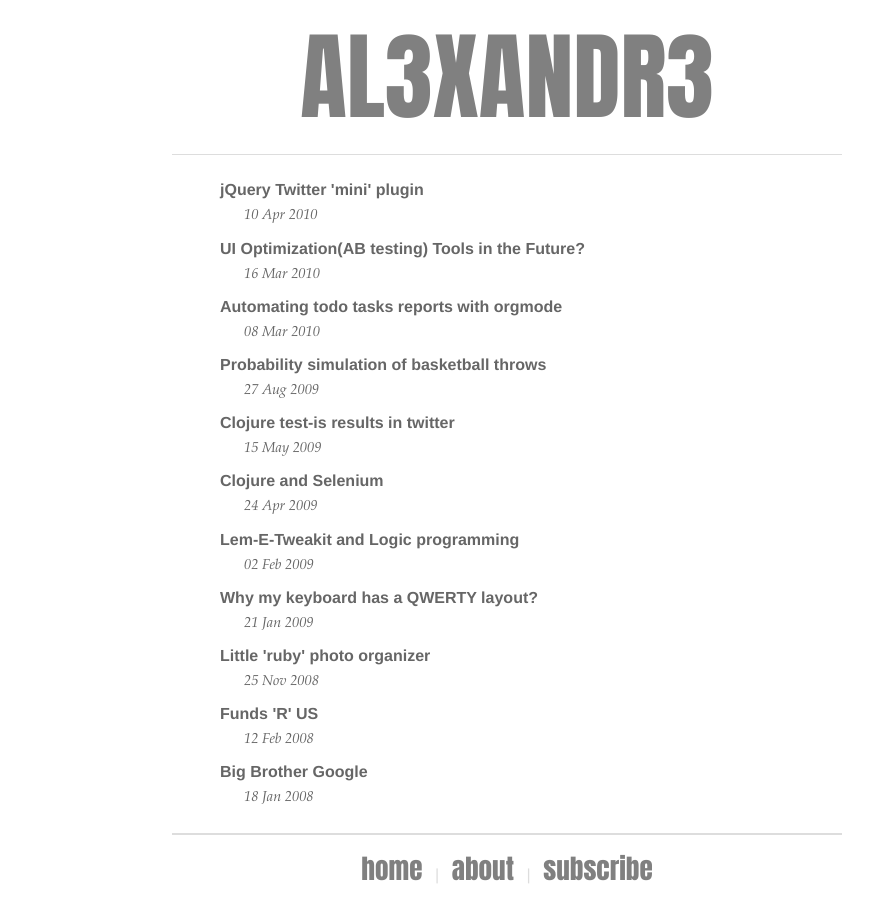
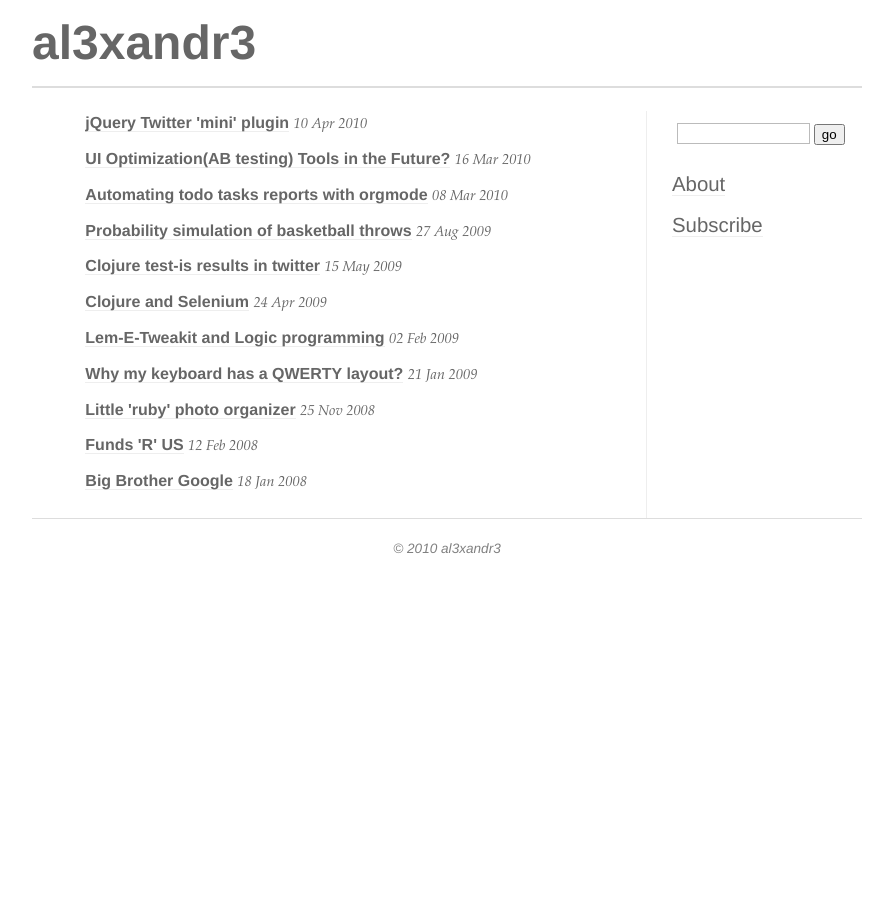
Before and after one commit to al3xandr3/al3xandr3.github.io, a Jekyll site: the page built from index.html, in a window 1280 px wide. Shown: the whole page, without its empty margins (133-1026 px from the left). Built offline with Jekyll 4.4.1, drawn with Linux system fonts in a browser that asks for light colours; nearby versions of some CDN libraries.

Commit message:
site: layout refactor

```diff
--- a/_config.yml
+++ b/_config.yml
@@ -3,6 +3,6 @@ pygments: false
 exclude:
   - pre-process.rb
 author: al3xandr3
-title: AL3XANDR3
+title: al3xandr3
 keywords: programming, probabilities, machine learning, alexandre martins, al3xandr3
 url: http://al3xandr3.github.com
--- /dev/null
+++ b/_includes/search.html
@@ -0,0 +1,18 @@
+<div id="search">
+<form method="get" action="http://www.google.com/search">
+  <table border="0" cellpadding="0">
+    <tr>
+      <td>
+	<input type="text"  style="font-size:110%"  name="q" size="12"	maxlength="255" value="" />
+	<input type="submit" value="go" />
+      </td>
+    </tr>
+    <tr  style="display:none;">
+      <td align="center" style="font-size:75%">
+	<input type="checkbox"  name="sitesearch"
+	value="al3xandr3.github.com" checked />
+      </td>
+    </tr>
+  </table>
+</form>
+</div>
--- a/_layouts/default.html
+++ b/_layouts/default.html
@@ -50,18 +50,39 @@
   <body>
     <div class="container">
 
-      <div id="header" class="header span-17">
-	<a href="/" class="header-title">{{ site.title }}</a>
+      <div id="header" class="header span-21">
+	<h1><a href="/" id="header-title">{{ site.title }}</a></h1>
 	<hr>
       </div>
 
-      {{ content }}
+      <div id="content" class="span-15 colborder">
+        {{ content }}
+      </div>
 
-      <div id="footer" class="footer span-17">
+      <div id="sidebar" class="span-5 last">
+	{% include search.html %}
+	<h3><a href="/pages/about.html">About</a></h3>
+	<h3><a href="http://feeds.feedburner.com/al3xandr3">Subscribe</a></h3>
+	<!-- Twitter Plugin -->
+	<h3 id="tw-tittle" class="alt" style="display:none;">
+  	  <a href="http://twitter.com/al3xandr3" target="_blank">on twitter</a>
+	</h3>
+        <div id="twitter" class=""></div>
+        <script type="text/javascript"
+        src="http://github.com/al3xandr3/jquery-twitter-plugin/raw/master/twitter.js">
+        </script>
+        <script type="text/javascript">
+        $(function() {
+          $('#twitter').twitter({'user':'al3xandr3','count':3}, function(el) {
+          $('#tw-tittle').show();
+          });
+        });
+        </script>
+      </div>
+
+      <div id="footer" class="span-21">
         <hr>
-        <a href="/" class="footer-link">home</a>&nbsp;|
-        <a href="/pages/about.html" class="footer-link">about</a>&nbsp;|
-        <a href="http://feeds.feedburner.com/al3xandr3" class="footer-link">subscribe</a>
+	<span class="footer">&copy; 2010 {{ site.author }}</span>
       </div>
     </div>
 
--- a/css/blueprint/screen.css
+++ b/css/blueprint/screen.css
@@ -97,9 +97,9 @@ form.inline p {margin-bottom:0;}
 .success a {color:#264409;}
 
 /* grid.css */
-.container {width:670px;margin:0 auto;}
+.container {width:950px;margin:0 auto;}
 .showgrid {background:url(src/grid.png);}
-.column, .span-1, .span-2, .span-3, .span-4, .span-5, .span-6, .span-7, .span-8, .span-9, .span-10, .span-11, .span-12, .span-13, .span-14, .span-15, .span-16, .span-17 {float:left;margin-right:10px;}
+.column, .span-1, .span-2, .span-3, .span-4, .span-5, .span-6, .span-7, .span-8, .span-9, .span-10, .span-11, .span-12, .span-13, .span-14, .span-15, .span-16, .span-17, .span-18, .span-19, .span-20, .span-21, .span-22, .span-23, .span-24 {float:left;margin-right:10px;}
 .last {margin-right:0;}
 .span-1 {width:30px;}
 .span-2 {width:70px;}
@@ -117,25 +117,39 @@ form.inline p {margin-bottom:0;}
 .span-14 {width:550px;}
 .span-15 {width:590px;}
 .span-16 {width:630px;}
-.span-17 {width:670px;margin-right:0;}
-input.span-1, textarea.span-1, input.span-2, textarea.span-2, input.span-3, textarea.span-3, input.span-4, textarea.span-4, input.span-5, textarea.span-5, input.span-6, textarea.span-6, input.span-7, textarea.span-7, input.span-8, textarea.span-8, input.span-9, textarea.span-9, input.span-10, textarea.span-10, input.span-11, textarea.span-11, input.span-12, textarea.span-12, input.span-13, textarea.span-13, input.span-14, textarea.span-14, input.span-15, textarea.span-15, input.span-16, textarea.span-16, input.span-17, textarea.span-17 {border-left-width:1px!important;border-right-width:1px!important;padding-left:5px!important;padding-right:5px!important;}
-input.span-1, textarea.span-1 {width:18px!important;}
-input.span-2, textarea.span-2 {width:58px!important;}
-input.span-3, textarea.span-3 {width:98px!important;}
-input.span-4, textarea.span-4 {width:138px!important;}
-input.span-5, textarea.span-5 {width:178px!important;}
-input.span-6, textarea.span-6 {width:218px!important;}
-input.span-7, textarea.span-7 {width:258px!important;}
-input.span-8, textarea.span-8 {width:298px!important;}
-input.span-9, textarea.span-9 {width:338px!important;}
-input.span-10, textarea.span-10 {width:378px!important;}
-input.span-11, textarea.span-11 {width:418px!important;}
-input.span-12, textarea.span-12 {width:458px!important;}
-input.span-13, textarea.span-13 {width:498px!important;}
-input.span-14, textarea.span-14 {width:538px!important;}
-input.span-15, textarea.span-15 {width:578px!important;}
-input.span-16, textarea.span-16 {width:618px!important;}
-input.span-17, textarea.span-17 {width:658px!important;}
+.span-17 {width:670px;}
+.span-18 {width:710px;}
+.span-19 {width:750px;}
+.span-20 {width:790px;}
+.span-21 {width:830px;}
+.span-22 {width:870px;}
+.span-23 {width:910px;}
+.span-24 {width:950px;margin-right:0;}
+input.span-1, textarea.span-1, input.span-2, textarea.span-2, input.span-3, textarea.span-3, input.span-4, textarea.span-4, input.span-5, textarea.span-5, input.span-6, textarea.span-6, input.span-7, textarea.span-7, input.span-8, textarea.span-8, input.span-9, textarea.span-9, input.span-10, textarea.span-10, input.span-11, textarea.span-11, input.span-12, textarea.span-12, input.span-13, textarea.span-13, input.span-14, textarea.span-14, input.span-15, textarea.span-15, input.span-16, textarea.span-16, input.span-17, textarea.span-17, input.span-18, textarea.span-18, input.span-19, textarea.span-19, input.span-20, textarea.span-20, input.span-21, textarea.span-21, input.span-22, textarea.span-22, input.span-23, textarea.span-23, input.span-24, textarea.span-24 {border-left-width:1px;border-right-width:1px;padding-left:5px;padding-right:5px;}
+input.span-1, textarea.span-1 {width:18px;}
+input.span-2, textarea.span-2 {width:58px;}
+input.span-3, textarea.span-3 {width:98px;}
+input.span-4, textarea.span-4 {width:138px;}
+input.span-5, textarea.span-5 {width:178px;}
+input.span-6, textarea.span-6 {width:218px;}
+input.span-7, textarea.span-7 {width:258px;}
+input.span-8, textarea.span-8 {width:298px;}
+input.span-9, textarea.span-9 {width:338px;}
+input.span-10, textarea.span-10 {width:378px;}
+input.span-11, textarea.span-11 {width:418px;}
+input.span-12, textarea.span-12 {width:458px;}
+input.span-13, textarea.span-13 {width:498px;}
+input.span-14, textarea.span-14 {width:538px;}
+input.span-15, textarea.span-15 {width:578px;}
+input.span-16, textarea.span-16 {width:618px;}
+input.span-17, textarea.span-17 {width:658px;}
+input.span-18, textarea.span-18 {width:698px;}
+input.span-19, textarea.span-19 {width:738px;}
+input.span-20, textarea.span-20 {width:778px;}
+input.span-21, textarea.span-21 {width:818px;}
+input.span-22, textarea.span-22 {width:858px;}
+input.span-23, textarea.span-23 {width:898px;}
+input.span-24, textarea.span-24 {width:938px;}
 .append-1 {padding-right:40px;}
 .append-2 {padding-right:80px;}
 .append-3 {padding-right:120px;}
@@ -152,6 +166,13 @@ input.span-17, textarea.span-17 {width:658px!important;}
 .append-14 {padding-right:560px;}
 .append-15 {padding-right:600px;}
 .append-16 {padding-right:640px;}
+.append-17 {padding-right:680px;}
+.append-18 {padding-right:720px;}
+.append-19 {padding-right:760px;}
+.append-20 {padding-right:800px;}
+.append-21 {padding-right:840px;}
+.append-22 {padding-right:880px;}
+.append-23 {padding-right:920px;}
 .prepend-1 {padding-left:40px;}
 .prepend-2 {padding-left:80px;}
 .prepend-3 {padding-left:120px;}
@@ -168,6 +189,13 @@ input.span-17, textarea.span-17 {width:658px!important;}
 .prepend-14 {padding-left:560px;}
 .prepend-15 {padding-left:600px;}
 .prepend-16 {padding-left:640px;}
+.prepend-17 {padding-left:680px;}
+.prepend-18 {padding-left:720px;}
+.prepend-19 {padding-left:760px;}
+.prepend-20 {padding-left:800px;}
+.prepend-21 {padding-left:840px;}
+.prepend-22 {padding-left:880px;}
+.prepend-23 {padding-left:920px;}
 .border {padding-right:4px;margin-right:5px;border-right:1px solid #eee;}
 .colborder {padding-right:24px;margin-right:25px;border-right:1px solid #eee;}
 .pull-1 {margin-left:-40px;}
@@ -187,7 +215,14 @@ input.span-17, textarea.span-17 {width:658px!important;}
 .pull-15 {margin-left:-600px;}
 .pull-16 {margin-left:-640px;}
 .pull-17 {margin-left:-680px;}
-.pull-1, .pull-2, .pull-3, .pull-4, .pull-5, .pull-6, .pull-7, .pull-8, .pull-9, .pull-10, .pull-11, .pull-12, .pull-13, .pull-14, .pull-15, .pull-16, .pull-17 {float:left;position:relative;}
+.pull-18 {margin-left:-720px;}
+.pull-19 {margin-left:-760px;}
+.pull-20 {margin-left:-800px;}
+.pull-21 {margin-left:-840px;}
+.pull-22 {margin-left:-880px;}
+.pull-23 {margin-left:-920px;}
+.pull-24 {margin-left:-960px;}
+.pull-1, .pull-2, .pull-3, .pull-4, .pull-5, .pull-6, .pull-7, .pull-8, .pull-9, .pull-10, .pull-11, .pull-12, .pull-13, .pull-14, .pull-15, .pull-16, .pull-17, .pull-18, .pull-19, .pull-20, .pull-21, .pull-22, .pull-23, .pull-24 {float:left;position:relative;}
 .push-1 {margin:0 -40px 1.5em 40px;}
 .push-2 {margin:0 -80px 1.5em 80px;}
 .push-3 {margin:0 -120px 1.5em 120px;}
@@ -205,7 +240,14 @@ input.span-17, textarea.span-17 {width:658px!important;}
 .push-15 {margin:0 -600px 1.5em 600px;}
 .push-16 {margin:0 -640px 1.5em 640px;}
 .push-17 {margin:0 -680px 1.5em 680px;}
-.push-1, .push-2, .push-3, .push-4, .push-5, .push-6, .push-7, .push-8, .push-9, .push-10, .push-11, .push-12, .push-13, .push-14, .push-15, .push-16, .push-17 {float:right;position:relative;}
+.push-18 {margin:0 -720px 1.5em 720px;}
+.push-19 {margin:0 -760px 1.5em 760px;}
+.push-20 {margin:0 -800px 1.5em 800px;}
+.push-21 {margin:0 -840px 1.5em 840px;}
+.push-22 {margin:0 -880px 1.5em 880px;}
+.push-23 {margin:0 -920px 1.5em 920px;}
+.push-24 {margin:0 -960px 1.5em 960px;}
+.push-1, .push-2, .push-3, .push-4, .push-5, .push-6, .push-7, .push-8, .push-9, .push-10, .push-11, .push-12, .push-13, .push-14, .push-15, .push-16, .push-17, .push-18, .push-19, .push-20, .push-21, .push-22, .push-23, .push-24 {float:right;position:relative;}
 .prepend-top {margin-top:1.5em;}
 .append-bottom {margin-bottom:1.5em;}
 .box {padding:1.5em;margin-bottom:1.5em;background:#E5ECF9;}
--- a/css/site.css
+++ b/css/site.css
@@ -1,5 +1,18 @@
 
-/* DEFAULT */
+body {
+    font-size:100%;
+}
+
+a {
+    color:#666666;
+    text-decoration:none;
+    border-bottom: 1px solid #EEEEEE;
+}
+
+a:hover {
+    color:#006699;
+}
+
 .alt {
   color: #666;
   font-family: "Warnock Pro", "Goudy Old Style","Palatino","Book Antiqua", Georgia, serif;
@@ -7,78 +20,48 @@
   font-weight: normal;
 }
 
-body {
-    font:1em/1.5 "Helvetica Neue",Arial,Helvetica,sans-serif;
+#header-title {
+    float:left;
+    margin-bottom:0.4em;
+    margin-top:0.4em;
+    font-weight: bold;
+    border-bottom: 0px;
 }
 
-.header {
-    text-align: center;
+#sidebar {
+    color:#666666;
+    font-size: 85%;
 }
 
-.header-title {
-    font: 6em/1.6 "Impact";
-    color: #808080;
-    text-decoration:none;
+#twitter {
+    color:#808080;
+    font-style:italic;
 }
 
-.footer {
-    text-align: center;
-    color:#DDDDDD;
+#post-list ul {
+    list-style:none outside none;
 }
 
-.footer hr {
-    margin-bottom: 0em;
+#post-list li {
+    margin-bottom:0.7em;
 }
 
-.footer-link {
-    font:1.7em/2.5 "Impact";
-    color:#808080;
-    text-decoration:none;
-    margin: 0.3em;
+#post-link {
+    font-weight: bold;
 }
 
-dd {
-    margin-bottom:0.6em;
-}
-
-/* INDEX */
-.writings {
-    margin-left:3em;
-}
-
-.writings a:focus, .writings a:hover, .tw-tittle a:focus, .tw-tittle a:hover {
-    color:#006699;
-}
-
-.tw-tittle a {
-    text-decoration:none;
-    color:#666666;
-}
-
-.twitter {
-    color:#808080;
-    font-style:italic;
-    font-size: 85%
-}
-
-.post-date {
+#post-date {
     font-size:90%;
 }
 
-.post-link {
-    text-decoration:none;
-    color:#666666;
+#post {
+    font:1em/1.4 Georgia,serif;
+    text-align:justify;
 }
 
-.sidebar {
-}
-
-/* POST */
-#post {
-    font:0.9em/1.5 "Helvetica Neue",Arial,Helvetica,sans-serif;
-    margin-left:3em;
-    width:37em;
-    text-align:justify;
+#post h2, #post h3, #post h4 {
+    font-family:"Helvetica Neue",Arial,Helvetica,sans-serif;
+    text-align:left;
 }
 
 pre, code, tt {
@@ -87,11 +70,9 @@ pre, code, tt {
     background-color:#F8F8FF;
 }
 
-#post h2 {
+#footer {
     text-align:center;
+    color:#808080;
+    font-style:italic;
+    font-size: 85%;
 }
-
-/* PAGES */
-#about {
-    text-align:center;
-}
--- a/index.html
+++ b/index.html
@@ -3,33 +3,13 @@ layout: default
 home: true
 ---
 
-<div class="writings span-11">
-  <dl>
+<div id="post-list">
+  <ul>
     {% for post in site.posts %}
-    <dt>
-      <a  class="post-link" href="{{ post.url }}">{{ post.title }}</a>
-    </dt>
-    <dd>
-      <span class="post-date alt">{{ post.date | date_to_string }}</span>
-    </dd>
+    <li>
+      <a id="post-link" href="{{ post.url }}">{{ post.title }}</a>
+      <span id="post-date" class="alt">{{ post.date | date_to_string }}</span>
+    </li>
     {% endfor %}
   </dl>
-</div>
-
-<div class="sidebar span-4 last">
-  <!-- Twitter Plugin -->
-  <h3 class="alt tw-tittle" style="display:none;">
-    <a href="http://twitter.com/al3xandr3" target="_blank">twitter</a>
-  </h3>
-  <div id="twitter" class="twitter"></div>
-  <script type="text/javascript"
-    src="http://github.com/al3xandr3/jquery-twitter-plugin/raw/master/twitter.js">
-  </script>
-  <script type="text/javascript">
-  $(function() {
-    $('#twitter').twitter({'user':'al3xandr3','count':3}, function(el) {
-      $('.tw-tittle').show();
-    });
-  });
-  </script>
-</div>
+ </div>
--- a/js/al3xandr3.js
+++ b/js/al3xandr3.js
@@ -40,8 +40,8 @@ AL3XANDR3.themeColor3 = "#E38E24";
 $(function () {
 
   //Color Title Numbers
-  AL3XANDR3.colorHeader(AL3XANDR3.themeColor3);
-  AL3XANDR3.colorFooter(AL3XANDR3.themeColor3);
+  //AL3XANDR3.colorHeader(AL3XANDR3.themeColor3);
+  //AL3XANDR3.colorFooter(AL3XANDR3.themeColor3);
 
   //center images in posts
   $("#post p img").parent().css("text-align", "center");
```
Also changed, not shown: _org/pages/about.org (+17 -9 lines), pages/about.html (+32 -16 lines).
